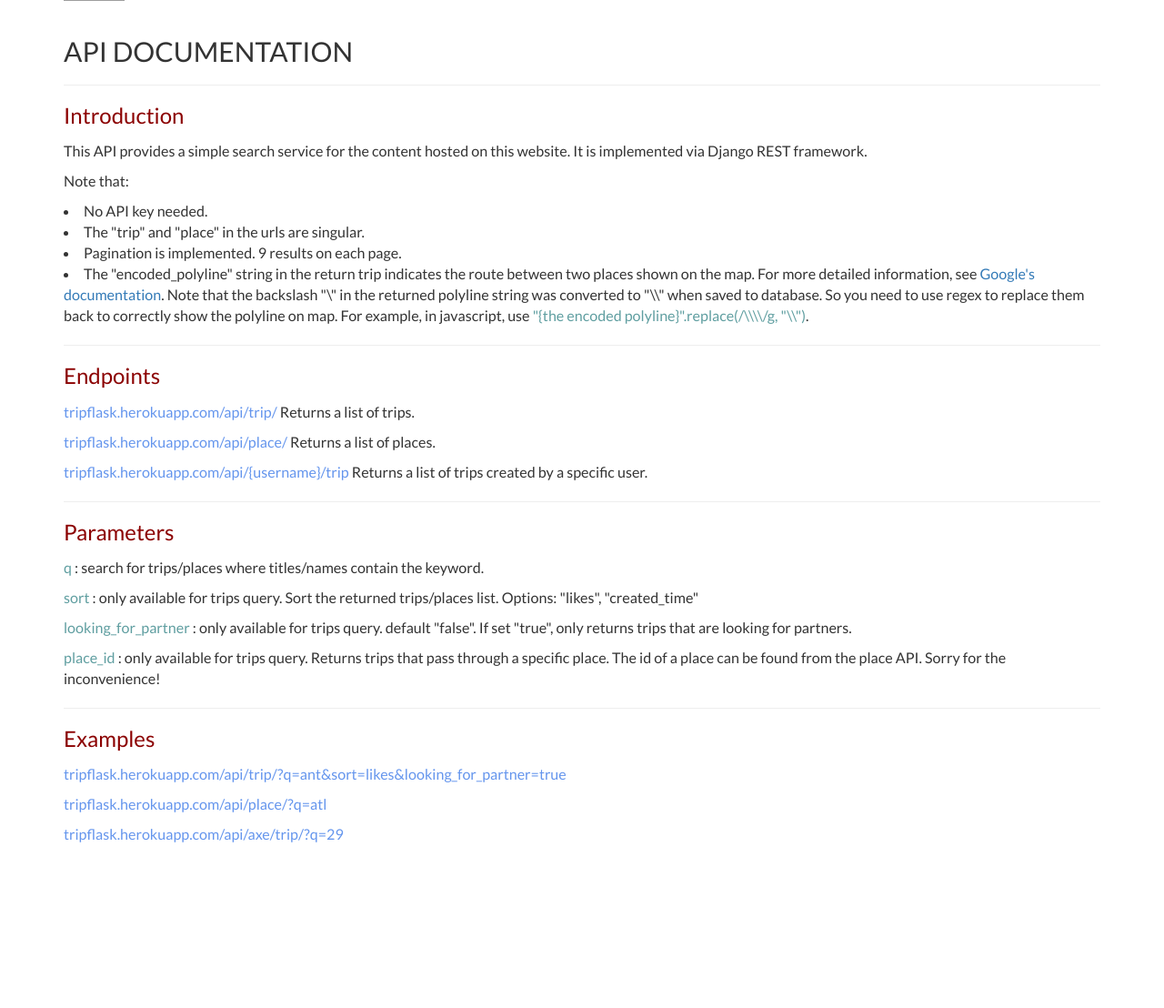
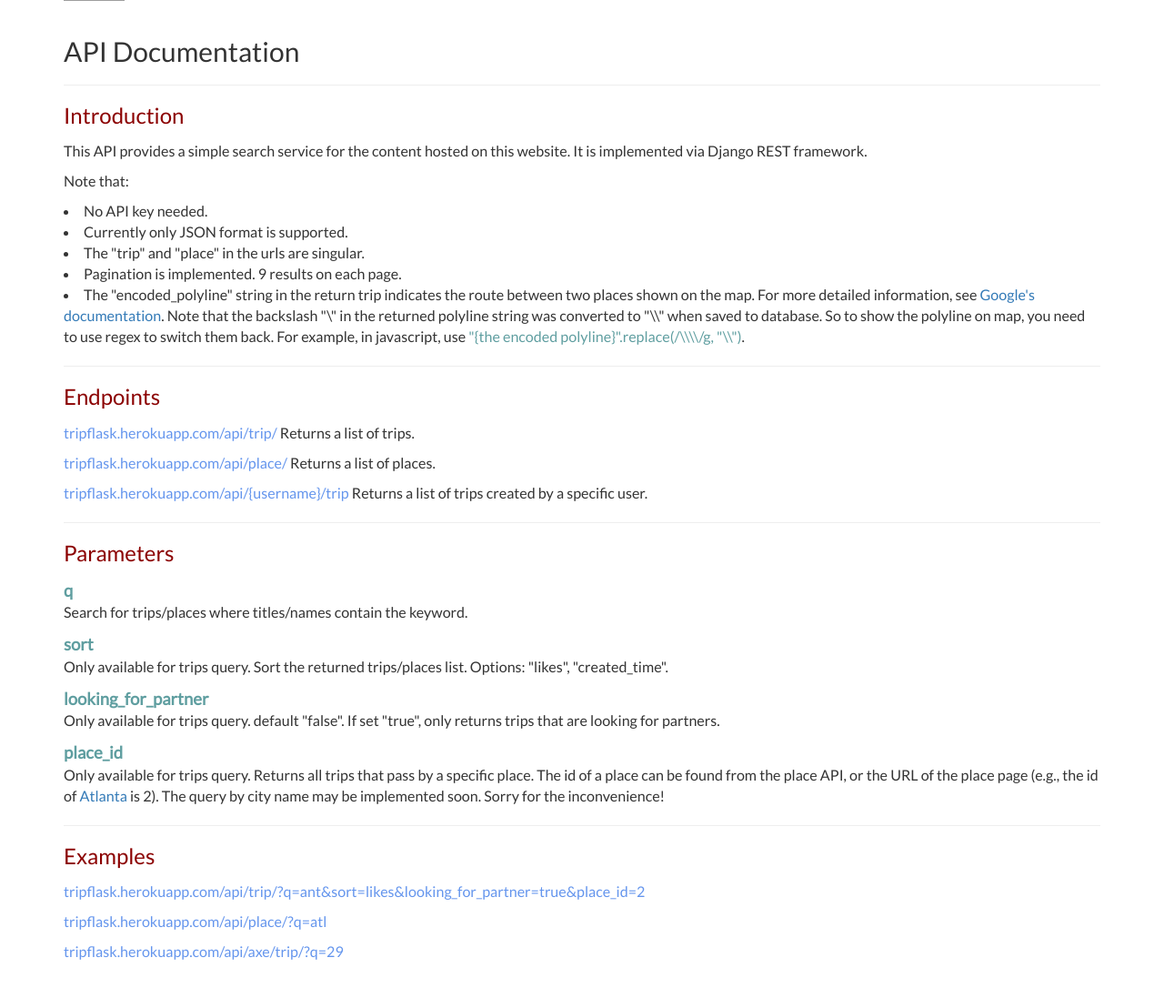
Before and after one commit to antiflee/TripPlanner, a Django app: page /apidoc/ in a window 1280 px wide. Shown: the part 52-1160 px from the top of the page at 91% size. Before the commit the page ends 978 px from the top, so only its background shows below. Run offline with Django 3.2, Linux system fonts and the light colour scheme; some libraries are stand-ins or nearby versions; grey boxes are pictures that could not be loaded.

Commit message:
Text tweaks in apidoc.html.

```diff
--- a/templates/apidoc.html
+++ b/templates/apidoc.html
@@ -54,6 +54,8 @@
 
     .query-param {
       color: cadetblue;
+      font-weight: bold;
+      font-size: 1.15em;
     }
 
 		#logo {
@@ -100,7 +102,7 @@
 		Some text goes here.
 	</div>
   <div class="container">
-    <h2>API DOCUMENTATION</h2>
+    <h2>API Documentation</h2>
 
     <hr>
     <h3>Introduction</h3>
@@ -110,6 +112,7 @@
       </p>
       <p>Note that: </p>
       <li>No API key needed.</li>
+      <li>Currently only JSON format is supported.</li>
       <li>The "trip" and "place" in the urls are singular.</li>
       <li>Pagination is implemented. 9 results on each page.</li>
       <li>
@@ -117,8 +120,8 @@
         shown on the map. For more detailed information, see
         <a target="_blank" href="https://developers.google.com/maps/documentation/javascript/geometry">Google's documentation</a>.
         Note that the backslash "\" in the returned polyline string was converted to "\\" when saved to database.
-        So you need to use regex to replace them back to correctly show the polyline on map.
-        For example, in javascript, use <span class="query-param">"{the encoded polyline}".replace(/\\\\/g, "\\")</span>.
+        So to show the polyline on map, you need to use regex to switch them back.
+        For example, in javascript, use <span style="color:cadetblue">"{the encoded polyline}".replace(/\\\\/g, "\\")</span>.
       </li>
 
     <hr>
@@ -140,29 +143,34 @@
     <h3>Parameters</h3>
       <p>
         <span class="query-param">q</span>
-        : search for trips/places where titles/names contain the keyword.
+        <br>
+        Search for trips/places where titles/names contain the keyword.
       </p>
       <p>
         <span class="query-param">sort</span>
-        : only available for trips query.
-        Sort the returned trips/places list. Options: "likes", "created_time"
+        <br>
+        Only available for trips query.
+        Sort the returned trips/places list. Options: "likes", "created_time".
       </p>
       <p>
         <span class="query-param">looking_for_partner</span>
-        : only available for trips query.
+        <br>
+        Only available for trips query.
         default "false". If set "true", only returns trips that are looking for partners.
       </p>
       <p>
         <span class="query-param">place_id</span>
-        : only available for trips query.
-        Returns trips that pass through a specific place.
-        The id of a place can be found from the place API.
-        Sorry for the inconvenience!
+        <br>
+        Only available for trips query.
+        Returns all trips that pass by a specific place.
+        The id of a place can be found from the place API, or the URL of the place page
+        (e.g., the id of <a href="https://tripflask.herokuapp.com/place/2/">Atlanta</a> is 2).
+        The query by city name may be implemented soon. Sorry for the inconvenience!
       </p>
 
     <hr>
     <h3>Examples</h3>
-      <p class="api-url">tripflask.herokuapp.com/api/trip/?q=ant&sort=likes&looking_for_partner=true</p>
+      <p class="api-url">tripflask.herokuapp.com/api/trip/?q=ant&sort=likes&looking_for_partner=true&place_id=2</p>
       <p class="api-url">tripflask.herokuapp.com/api/place/?q=atl</p>
       <p class="api-url">tripflask.herokuapp.com/api/axe/trip/?q=29</p>
   </div>
```
